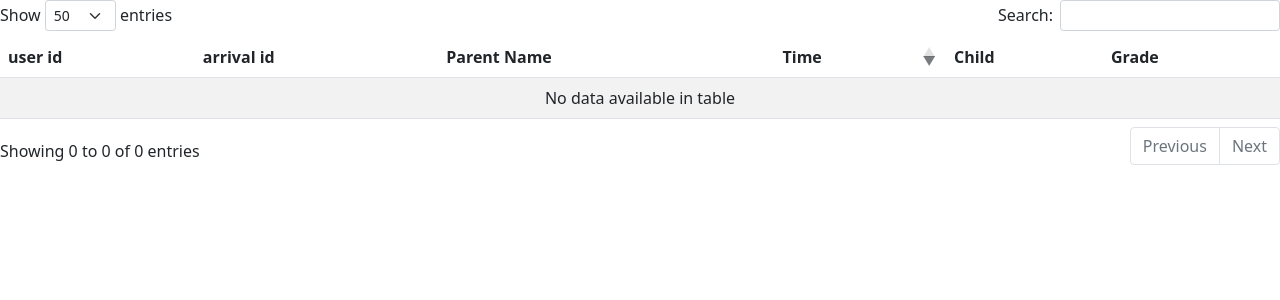
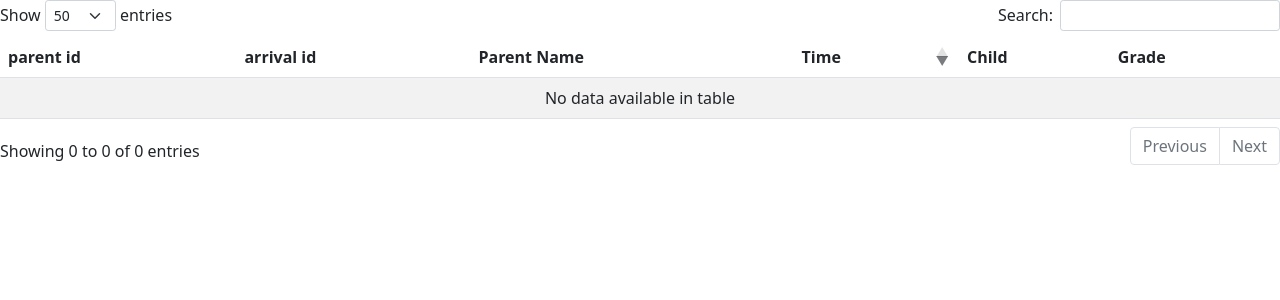
Before and after one commit to yair51/dkja-carpool-website, a Flask app: page / in a window 1280 px wide. Shown: the part 56-356 px from the top of the page. Run offline with Flask 2, Linux system fonts and the light colour scheme; data comes from the database, SQL or seed files in the repository; data that the repository does not hold is empty; some libraries are stand-ins or nearby versions.

Commit message:
fixed query for parent table

```diff
--- a/website/templates/arrivals.html
+++ b/website/templates/arrivals.html
@@ -4,7 +4,7 @@
     <thead>
       <tr>
         <!-- <th scope="col">License Plate Number</th> -->
-        <th scope="col">user id</th>
+        <th scope="col">parent id</th>
         <th scope="col">arrival id</th>
         <th scope="col" >Parent Name</th>
         <th scope="col">Time</th>
@@ -16,7 +16,7 @@
     {% for arrival in arrivals %}
 
     <tr>
-      <td>{{ arrival.user_id}}</td>
+      <td>{{ arrival.parent_id}}</td>
         <td>{{ arrival.id}}</td>
         <td>{{ arrival.first_name}} {{ arrival.last_name}}</td>
         <!-- <td>{{ arrival[1].first_name }}</td> -->
@@ -38,14 +38,6 @@
 {% endblock %}
 {% block scripts %}
 <script>
-// var table = $('#data').DataTable();
-
-//  var filteredData = table
-//      .column( 0 )
-//      .data()
-//      .filter( function ( value, index ) {
-//          return value > 20 ? true : false;
-//      } );
 $(document).ready(function() {
     $('#data').DataTable( {
       'iDisplayLength': 50,
@@ -61,58 +53,6 @@ $(document).ready(function() {
         "order": [[ 3, "desc" ]]
     } );
 } );
-// $(document).ready(function() {
-//     $('#data').DataTable( {
-//         stateSave: true
-//     } );
-// } );
-
-// $(document).ready(function() {
-
-  // function displaySearch() {
-  //   table = $('#data').DataTable();
-  //   console.log("TABLE = " + table.search());
-  //   for (var i = 0; i < table.columns().count(); i++) {
-  //     console.log("Column " + i + ": " + table.column(i).search());
-  //   }
-  // }
-
-//   // Create the DataTable
-//   var table = $("#data").DataTable({
-//     orderCellsTop: true,
-//     stateSave: true,
-//     initComplete: function() {
-//       var table = this.api();
-
-//       // Add filtering
-//       table.columns().every(function() {
-//         var that = this;
-
-//         // Create the `select` element
-//         var input = $('<input type="text" />')
-//           .appendTo($("thead tr:eq(1) td").eq(this.index()))
-//           .on("keyup", function() {
-//             that.search($(this).val()).draw();
-//           });
-
-//         // Restore state saved values
-//         var state = this.state.loaded();
-//         if (state) {
-//           var val = state.columns[this.index()];
-//           input.val(val.search.search);
-//         }
-
-//       });
-
-//       //displaySearch();
-
-//     }
-//   });
-
-//   table.on('search.dt', function() {
-//    // displaySearch();
-//   });
-// });
 
 var times = document.getElementsByClassName("time");
 for (let i = 0; i < times.length; i++) {
@@ -120,78 +60,6 @@ for (let i = 0; i < times.length; i++) {
   times[i].innerHTML = old_date.toLocaleString();
 }
 
-// Convert ISO8601 dates into a simple human readable format
-// $('#data').DataTable( {
-//     columnDefs: [ {
-//       targets: 3,
-//       render: $.fn.dataTable.render.moment( 'MM-DD-YYYY', 'MM-YY')
-//     } ]
-//   } );
 
-
-
-
-// for (int )
 </script>
-  <!-- <script>
-$(document).ready(function () {
-    // Setup - add a text input to each footer cell
-    $('#data thead tr')
-        .clone(true)
-        .addClass('filters')
-        .appendTo('#data thead');
-
-    var table = $('#data').DataTable({
-        orderCellsTop: true,
-        fixedHeader: true,
-        initComplete: function () {
-            var api = this.api();
-
-            // For each column
-            api
-                .columns()
-                .eq(0)
-                .each(function (colIdx) {
-                    // Set the header cell to contain the input element
-                    var cell = $('.filters th').eq(
-                        $(api.column(colIdx).header()).index()
-                    );
-                    var title = $(cell).text();
-                    $(cell).html('<input type="text" placeholder="' + title + '" />');
-
-                    // On every keypress in this input
-                    $(
-                        'input',
-                        $('.filters th').eq($(api.column(colIdx).header()).index())
-                    )
-                        .off('keyup change')
-                        .on('keyup change', function (e) {
-                            e.stopPropagation();
-
-                            // Get the search value
-                            $(this).attr('title', $(this).val());
-                            var regexr = '({search})'; //$(this).parents('th').find('select').val();
-
-                            var cursorPosition = this.selectionStart;
-                            // Search the column for that value
-                            api
-                                .column(colIdx)
-                                .search(
-                                    this.value != ''
-                                        ? regexr.replace('{search}', '(((' + this.value + ')))')
-                                        : '',
-                                    this.value != '',
-                                    this.value == ''
-                                )
-                                .draw();
-
-                            $(this)
-                                .focus()[0]
-                                .setSelectionRange(cursorPosition, cursorPosition);
-                        });
-                });
-        },
-    });
-});
-  </script> -->
 {% endblock %}
--- a/website/views.py
+++ b/website/views.py
@@ -14,12 +14,15 @@ def home():
     # queries all of the arrivals
 
     # subquery = (db.session.query(Arrival, Child, User, func.rank().over(order_by=Arrival.time.desc(),
-    # partition_by=Arrival.user_id).label('time_rnk'), func.rank().over(order_by=Child.grade,
-    # partition_by=Arrival.user_id).label('grade_rnk'))).filter(Arrival.user_id == Child.parent_id, Arrival.user_id == User.id).subquery()
+    # partition_by=Arrival.parent_id).label('time_rnk'), func.rank().over(order_by=Child.grade,
+    # partition_by=Arrival.parent_id).label('grade_rnk'))).filter(Arrival.parent_id == Child.parent_id, Arrival.parent_id == User.id).subquery()
     #children = db.session.query(User, Child).filter(User.id == Child.parent_id)
     # this creates the arrival query by showing only 1 arrival per family
-    subquery = (db.session.query(Arrival, Child, User, func.rank().over(order_by=Arrival.time.desc(),
-    partition_by=Arrival.user_id).label('time_rnk'), func.rank().over(order_by=Child.grade.desc(), partition_by=Arrival.user_id).label('grade_rnk'))).filter(Arrival.user_id == Child.parent_id, Arrival.user_id == User.id).order_by(Arrival.time.desc()).subquery()
+    subquery = (db.session.query(Arrival, Child, Parent, func.rank().over(order_by=Arrival.time.desc(),
+    partition_by=Arrival.parent_id).label('time_rnk'),
+     func.rank().over(order_by=Child.grade.desc(),
+      partition_by=Arrival.parent_id).label('grade_rnk'))).filter(Arrival.parent_id == Child.parent_id,
+       Arrival.parent_id == Parent.id).order_by(Arrival.time.desc()).subquery()
     arrivals = db.session.query(subquery).filter(
     subquery.c.time_rnk==1)
     for arrival in arrivals:
@@ -47,7 +50,7 @@ def add_vehicle():
         if vehicle:
             flash('License already registered.', category='error')
         else:
-            new_vehicle = Vehicle(license_number=license_number, on_campus=False, user_id=current_user.id)
+            new_vehicle = Vehicle(license_number=license_number, on_campus=False, parent_id=current_user.id)
             db.session.add(new_vehicle)
             db.session.commit()
 
@@ -62,19 +65,19 @@ def profile():
     children = db.session.query(User, Child).filter(User.id == current_user.id, User.id == Child.parent_id).order_by(Child.grade)
     for child in children:
         print(child)
-    vehicles = Vehicle.query.filter_by(user_id=current_user.id)
+    vehicles = Vehicle.query.filter_by(parent_id=current_user.id)
     return render_template("profile.html", title="Profile", user=current_user, vehicles=vehicles, children=children)
 
-@views.route("/scan/<int:user_id>/", methods=['GET', 'POST'])
-@views.route("/scan/<int:user_id>", methods=['GET', 'POST'])
+@views.route("/scan/<int:parent_id>/", methods=['GET', 'POST'])
+@views.route("/scan/<int:parent_id>", methods=['GET', 'POST'])
 @login_required
-def scan(user_id):
+def scan(parent_id):
     # arrivals = Arrival.query.all()
     # if this route is reached, add a new arrival to the table
     if request:
         # let id and time get set by default
-        # set user_id to the value from the route
-        new_arrival = Arrival(user_id=user_id)
+        # set parent_id to the value from the route
+        new_arrival = Arrival(parent_id=parent_id)
         db.session.add(new_arrival)
         db.session.commit()
     # returns to home page after new arrival is logged
```
Also changed, not shown: migrations/versions/c9597accf5b7_.py (added, +42 -0 lines), website/models.py (+4 -6 lines).
